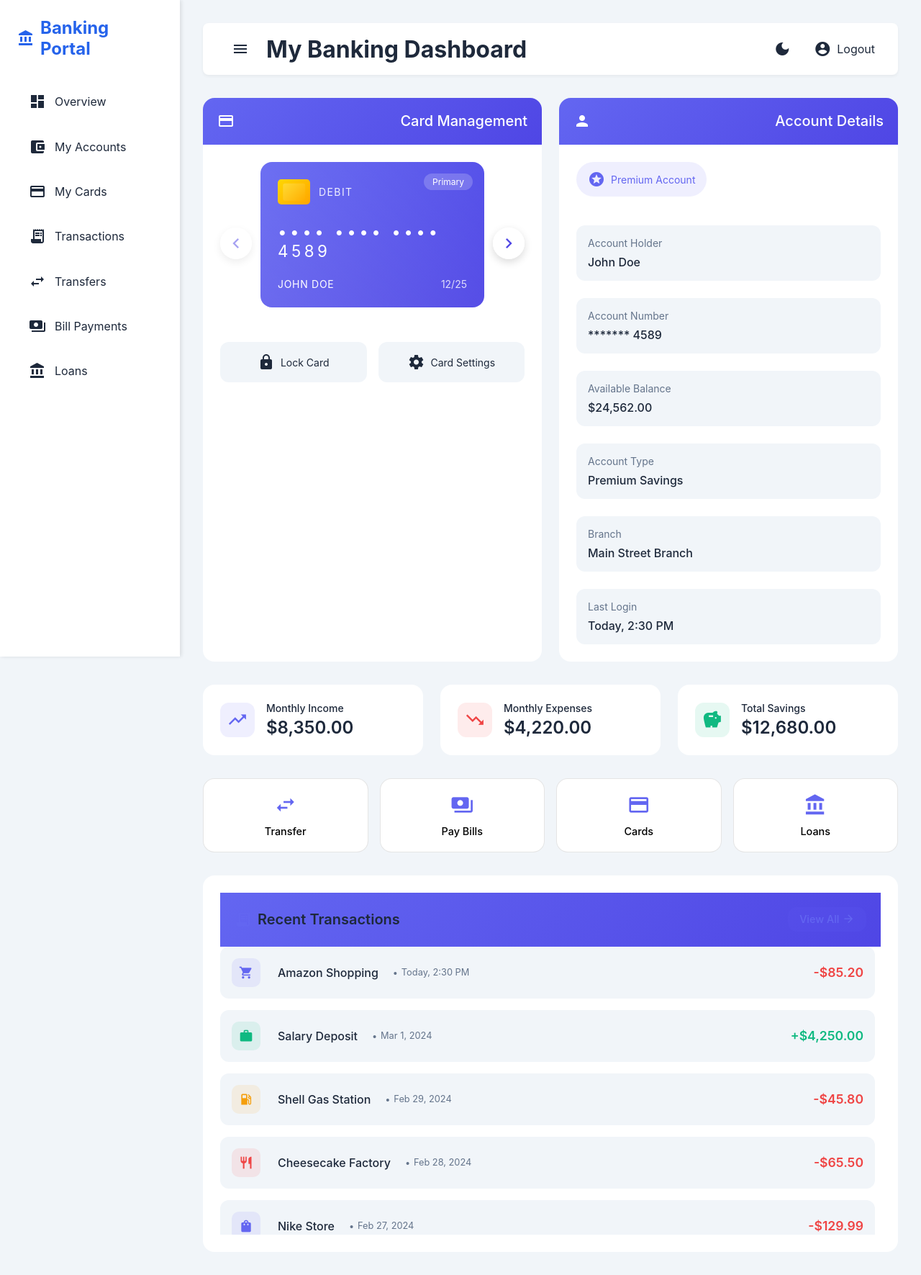
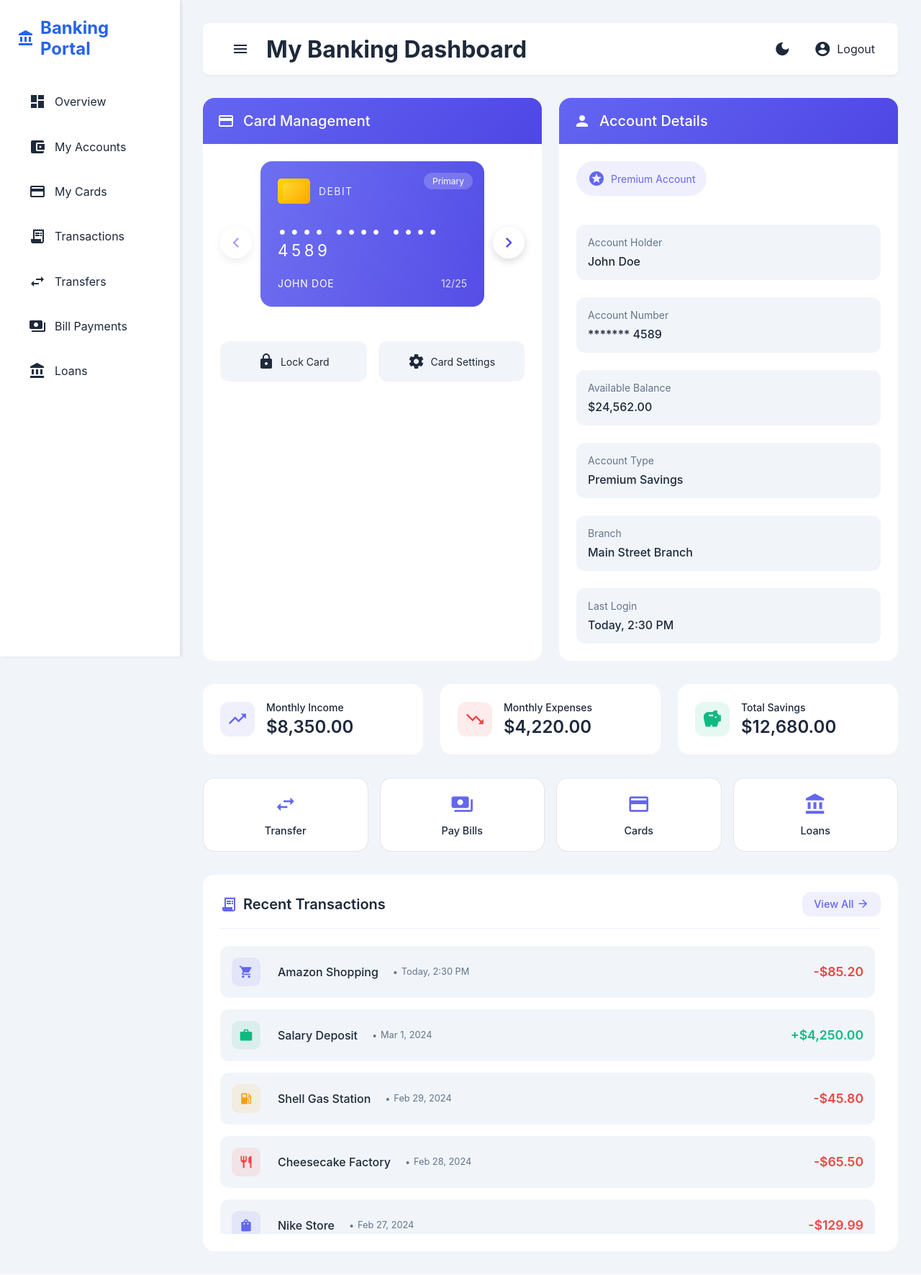
Before and after one commit to omernaseem12/Online-Banking-Application, a Django app: page /netbank/ in a window 1280 px wide. Shown: the whole page at 72% size. Run offline with Django 5.2, Linux system fonts and the light colour scheme; some libraries are stand-ins or nearby versions.

Commit message:
Net Bank Dashboard Frontend completed

```diff
--- a/Mybank/netbank/templates/netbank/dashboard.html
+++ b/Mybank/netbank/templates/netbank/dashboard.html
@@ -3,31 +3,82 @@
 {% block title %}Dashboard - Banking Portal{% endblock %}
 
 {% block style %}
+/* Remove all unused classes and keep only the ones that are used in the HTML */
 
-
-
-
-.card-section {
-    position: relative;
+.dashboard-sections {
+    display: grid;
+    grid-template-columns: repeat(2, 1fr);
+    gap: 1.5rem;
+    margin-bottom: 2rem;
 }
 
-.credit-card {
-    background: rgba(255, 255, 255, 0.1);
-    backdrop-filter: blur(10px);
+.section-card {
+    background: var(--card-background);
+    border-radius: 1rem;
+    overflow: hidden;
+}
+
+.section-card .section-header {
+    background: linear-gradient(135deg, #6366f1, #4f46e5);
+    color: white;
+    padding: 1.25rem;
+    display: flex;
+    align-items: center;
+    gap: 0.75rem;
+    border-bottom: none;
+    margin-bottom: 0;
+}
+
+.section-card .section-header .material-icons {
+    font-size: 1.5rem;
+}
+
+.section-card .section-header h2 {
+    font-size: 1.25rem;
+    font-weight: 500;
+}
+
+.section-content {
+    padding: 1.5rem;
+}
+
+/* Card Management Styles */
+.card-preview {
+    background: linear-gradient(135deg, #6366f1, #4f46e5);
     border-radius: 1rem;
     padding: 1.5rem;
+    color: white;
+    margin-bottom: 0;
     aspect-ratio: 1.6/1;
+    position: relative;
     display: flex;
     flex-direction: column;
     justify-content: space-between;
-    border: 1px solid rgba(255, 255, 255, 0.2);
+    max-width: 100%;
+    width: 100%;
+}
+
+.card-preview::before {
+    content: '';
+    position: absolute;
+    top: 0;
+    left: 0;
+    right: 0;
+    bottom: 0;
+    background: linear-gradient(45deg, rgba(255,255,255,0.1) 0%, rgba(255,255,255,0) 100%);
+    border-radius: inherit;
+}
+
+.card-content {
+    position: relative;
+    z-index: 1;
 }
 
 .card-chip {
     display: flex;
     align-items: center;
-    gap: 0.5rem;
-    margin-bottom: 1rem;
+    gap: 0.75rem;
+    margin-bottom: 1.5rem;
 }
 
 .chip-icon {
@@ -51,23 +102,22 @@
 }
 
 .card-type {
-    font-size: 0.8rem;
+    font-size: 0.875rem;
     text-transform: uppercase;
     letter-spacing: 0.1em;
-    opacity: 0.8;
+    opacity: 0.9;
 }
 
 .card-number {
     font-size: 1.4rem;
     letter-spacing: 0.2em;
-    margin: 1rem 0;
+    margin-bottom: 1.5rem;
 }
 
-.card-footer {
+.card-details {
     display: flex;
     justify-content: space-between;
-    align-items: center;
-    font-size: 0.9rem;
+    font-size: 0.875rem;
 }
 
 .card-holder {
@@ -79,75 +129,84 @@
     opacity: 0.8;
 }
 
-.account-section {
-    display: flex;
-    flex-direction: column;
-    justify-content: center;
+.card-actions {
+    display: grid;
+    grid-template-columns: repeat(2, 1fr);
+    gap: 1rem;
+    margin-top: 1.5rem;
 }
 
-.account-header {
-    margin-bottom: 1.5rem;
-}
-
-.account-label {
-    font-size: 0.9rem;
-    text-transform: uppercase;
-    letter-spacing: 0.05em;
-    opacity: 0.8;
-    margin-bottom: 0.5rem;
-}
-
-.account-balance {
-    font-size: 2.5rem;
-    font-weight: 600;
-    margin-bottom: 0.5rem;
-}
-
-.account-type {
-    display: flex;
-    align-items: center;
-    gap: 0.5rem;
-    font-size: 0.9rem;
-    opacity: 0.9;
-}
-
-.account-actions {
-    display: flex;
-    gap: 1rem;
-    margin-top: 1rem;
-}
-
-.account-action-btn {
-    background: rgba(255, 255, 255, 0.1);
-    border: 1px solid rgba(255, 255, 255, 0.2);
-    padding: 0.75rem 1.25rem;
+.card-action-btn {
+    background: var(--background-color);
+    border: none;
+    padding: 1rem;
     border-radius: 0.75rem;
-    color: white;
-    font-size: 0.9rem;
+    color: var(--text-color);
+    font-size: 0.875rem;
     cursor: pointer;
     transition: all 0.3s ease;
     display: flex;
     align-items: center;
+    justify-content: center;
     gap: 0.5rem;
 }
 
-.account-action-btn:hover {
-    background: rgba(255, 255, 255, 0.2);
+.card-action-btn:hover {
+    background: #6366f1;
+    color: white;
     transform: translateY(-2px);
 }
 
-.account-action-btn .material-icons {
-    font-size: 1.1rem;
+/* Account Details Styles */
+.account-info {
+    display: grid;
+    gap: 1.5rem;
 }
 
-@media (max-width: 768px) {
-
-    .credit-card {
-        max-width: 400px;
-        margin: 0 auto;
-    }
+.info-grid {
+    display: grid;
+    grid-template-columns: repeat(auto-fit, minmax(240px, 1fr));
+    gap: 1.5rem;
+    margin-top: 1rem;
 }
 
+.info-group {
+    display: grid;
+    gap: 0.5rem;
+    padding: 1rem;
+    background: var(--background-color);
+    border-radius: 0.75rem;
+    transition: all 0.2s ease;
+}
+
+.info-group:hover {
+    transform: translateY(-2px);
+    box-shadow: 0 4px 12px rgba(0, 0, 0, 0.1);
+}
+
+.info-label {
+    font-size: 0.875rem;
+    color: #64748b;
+}
+
+.info-value {
+    font-size: 1rem;
+    font-weight: 500;
+}
+
+.account-status {
+    display: flex;
+    align-items: center;
+    gap: 0.5rem;
+    padding: 0.75rem 1rem;
+    background: rgba(99, 102, 241, 0.1);
+    color: #6366f1;
+    border-radius: 2rem;
+    font-size: 0.875rem;
+    width: fit-content;
+}
+
+/* Stats Grid Styles */
 .stats-grid {
     display: grid;
     grid-template-columns: repeat(auto-fit, minmax(280px, 1fr));
@@ -212,6 +271,7 @@
     color: var(--text-color);
 }
 
+/* Quick Actions Styles */
 .quick-actions {
     display: grid;
     grid-template-columns: repeat(auto-fit, minmax(160px, 1fr));
@@ -229,6 +289,7 @@
     align-items: center;
     gap: 0.75rem;
     transition: all 0.3s ease;
+    color: var(--text-color)
 }
 
 .quick-action-btn .material-icons {
@@ -252,36 +313,39 @@
     color: white;
 }
 
+/* Transactions Section Styles */
 .transactions-section {
     background: var(--card-background);
     border-radius: 1rem;
     padding: 1.5rem;
 }
 
-.section-header {
+.transactions-section .section-header {
+    background: transparent;
     display: flex;
     justify-content: space-between;
     align-items: center;
-    margin-bottom: 0;
-    padding-bottom: 1rem;
+    margin-bottom: 1.5rem;
+    padding: 0 0 1rem 0;
     border-bottom: 1px solid rgba(99, 102, 241, 0.1);
 }
 
-.section-header h3 {
+.transactions-section .section-header h3 {
     font-size: 1.25rem;
     font-weight: 600;
     display: flex;
     align-items: center;
     gap: 0.5rem;
     color: var(--text-color);
+    margin: 0;
 }
 
-.section-header h3 .material-icons {
+.transactions-section .section-header h3 .material-icons {
     font-size: 1.5rem;
     color: #6366f1;
 }
 
-.view-all {
+.transactions-section .view-all {
     color: #6366f1;
     font-size: 0.9rem;
     font-weight: 500;
@@ -295,7 +359,7 @@
     transition: all 0.3s ease;
 }
 
-.view-all:hover {
+.transactions-section .view-all:hover {
     background: rgba(99, 102, 241, 0.15);
     transform: translateY(-1px);
 }
@@ -342,56 +406,6 @@
 .transaction-item:hover {
     transform: translateX(4px);
     background: rgba(99, 102, 241, 0.05);
-}
-
-.transaction-view-more {
-    position: absolute;
-    right: -100px;
-    top: 50%;
-    transform: translateY(-50%);
-    padding: 0.5rem 1rem;
-    background: #6366f1;
-    color: white;
-    border: none;
-    border-radius: 0.5rem;
-    font-size: 0.875rem;
-    cursor: pointer;
-    display: flex;
-    align-items: center;
-    gap: 0.25rem;
-    transition: all 0.3s ease;
-    opacity: 0;
-}
-
-.transaction-item:hover .transaction-view-more {
-    right: 1rem;
-    opacity: 1;
-}
-
-.transaction-view-more:hover {
-    background: #4f46e5;
-    transform: translateY(-50%) scale(1.05);
-}
-
-.transaction-view-more .material-icons {
-    font-size: 1.1rem;
-}
-
-/* Dark mode enhancements */
-[data-theme="dark"] .transaction-item:hover {
-    background: rgba(255, 255, 255, 0.05);
-}
-
-[data-theme="dark"] .section-header {
-    border-bottom-color: rgba(255, 255, 255, 0.1);
-}
-
-[data-theme="dark"] .view-all {
-    background: rgba(255, 255, 255, 0.1);
-}
-
-[data-theme="dark"] .view-all:hover {
-    background: rgba(255, 255, 255, 0.15);
 }
 
 .transaction-info {
@@ -484,248 +498,170 @@
     color: #ef4444;
 }
 
-.empty-state {
-    text-align: center;
-    padding: 2rem;
-    color: #64748b;
+.transaction-view-more {
+    position: absolute;
+    right: -100px;
+    top: 50%;
+    transform: translateY(-50%);
+    padding: 0.5rem 1rem;
+    background: #6366f1;
+    color: white;
+    border: none;
+    border-radius: 0.5rem;
+    font-size: 0.875rem;
+    cursor: pointer;
+    display: flex;
+    align-items: center;
+    gap: 0.25rem;
+    transition: all 0.3s ease;
+    opacity: 0;
 }
 
-.empty-state .material-icons {
-    font-size: 3rem;
-    margin-bottom: 1rem;
+.transaction-item:hover .transaction-view-more {
+    right: 1rem;
+    opacity: 1;
 }
 
-.dashboard-sections {
-    display: grid;
-    grid-template-columns: repeat(2, 1fr);
-    gap: 1.5rem;
-    margin-bottom: 2rem;
+.transaction-view-more:hover {
+    background: #4f46e5;
+    transform: translateY(-50%) scale(1.05);
 }
 
-.section-card {
-    background: var(--card-background);
-    border-radius: 1rem;
-    overflow: hidden;
+.transaction-view-more .material-icons {
+    font-size: 1.1rem;
 }
 
-.section-header {
-    background: linear-gradient(135deg, #6366f1, #4f46e5);
-    color: white;
-    padding: 1.25rem;
-    display: flex;
-    align-items: center;
-    gap: 0.75rem;
+/* Card Slider Styles */
+.card-slider-container {
+    position: relative;
+    margin-bottom: 1.5rem;
+    padding: 0 3rem;
+    max-width: 600px;
+    margin-left: auto;
+    margin-right: auto;
 }
 
-.section-header .material-icons {
-    font-size: 1.5rem;
+.card-slider {
+    position: relative;
+    overflow: hidden;
+    border-radius: 1rem;
 }
 
-.section-header h2 {
-    font-size: 1.25rem;
-    font-weight: 500;
+.card-slider-track {
+    display: flex;
+    transition: transform 0.5s ease;
 }
 
-.section-content {
-    padding: 1.5rem;
+.card-slide {
+    min-width: 100%;
+    padding: 0 0.5rem;
+    box-sizing: border-box;
 }
 
-/* Card Management Styles */
-.card-preview {
-    background: linear-gradient(135deg, #6366f1, #4f46e5);
-    border-radius: 1rem;
-    padding: 1.5rem;
-    color: white;
-    margin-bottom: 0;
-    aspect-ratio: 1.6/1;
-    position: relative;
-    display: flex;
-    flex-direction: column;
-    justify-content: space-between;
-    max-width: 100%;
-    width: 100%;
-}
-
-.card-preview::before {
-    content: '';
+.slider-nav {
     position: absolute;
-    top: 0;
-    left: 0;
-    right: 0;
-    bottom: 0;
-    background: linear-gradient(45deg, rgba(255,255,255,0.1) 0%, rgba(255,255,255,0) 100%);
-    border-radius: inherit;
-}
-
-.card-content {
-    position: relative;
-    z-index: 1;
-}
-
-.card-chip {
-    display: flex;
-    align-items: center;
-    gap: 0.75rem;
-    margin-bottom: 1.5rem;
-}
-
-.card-type {
-    font-size: 0.875rem;
-    text-transform: uppercase;
-    letter-spacing: 0.1em;
-    opacity: 0.9;
-}
-
-.card-number {
-    font-size: 1.4rem;
-    letter-spacing: 0.2em;
-    margin-bottom: 1.5rem;
-}
-
-.card-details {
-    display: flex;
-    justify-content: space-between;
-    font-size: 0.875rem;
-}
-
-.card-holder {
-    text-transform: uppercase;
-    letter-spacing: 0.05em;
-}
-
-.card-actions {
-    display: grid;
-    grid-template-columns: repeat(2, 1fr);
-    gap: 1rem;
-    margin-top: 1.5rem;
-}
-
-.card-action-btn {
-    background: var(--background-color);
+    top: 50%;
+    transform: translateY(-50%);
+    width: 44px;
+    height: 44px;
+    background: rgba(255, 255, 255, 0.95);
     border: none;
-    padding: 1rem;
-    border-radius: 0.75rem;
-    color: var(--text-color);
-    font-size: 0.875rem;
-    cursor: pointer;
-    transition: all 0.3s ease;
+    border-radius: 50%;
     display: flex;
     align-items: center;
     justify-content: center;
-    gap: 0.5rem;
+    cursor: pointer;
+    z-index: 10;
+    box-shadow: 0 4px 12px rgba(0, 0, 0, 0.15);
+    transition: all 0.3s ease;
 }
 
-.card-action-btn:hover {
-    background: #6366f1;
-    color: white;
-    transform: translateY(-2px);
+.slider-nav:hover {
+    background: white;
+    box-shadow: 0 6px 16px rgba(0, 0, 0, 0.2);
+    transform: translateY(-50%) scale(1.05);
 }
 
-.card-limits {
-    margin-top: 1.5rem;
+.slider-nav.prev {
+    left: 0;
 }
 
-.limit-item {
-    display: flex;
-    justify-content: space-between;
-    align-items: center;
-    padding: 0.75rem 0;
-    border-bottom: 1px solid var(--background-color);
+.slider-nav.next {
+    right: 0;
 }
 
-.limit-item:last-child {
-    border-bottom: none;
+.slider-nav .material-icons {
+    font-size: 1.75rem;
+    color: #4f46e5;
 }
 
-.limit-label {
-    color: #64748b;
-    font-size: 0.875rem;
+.slider-nav:hover .material-icons {
+    color: #6366f1;
 }
 
-.limit-value {
-    font-weight: 500;
-}
-
-/* Account Details Styles */
-.account-info {
-    display: grid;
-    gap: 1.5rem;
-}
-
-.info-grid {
-    display: grid;
-    grid-template-columns: repeat(auto-fit, minmax(240px, 1fr));
-    gap: 1.5rem;
+.slider-indicators {
+    display: flex;
+    justify-content: center;
+    gap: 0.5rem;
     margin-top: 1rem;
 }
 
-.info-group {
-    display: grid;
-    gap: 0.5rem;
-    padding: 1rem;
-    background: var(--background-color);
-    border-radius: 0.75rem;
-    transition: all 0.2s ease;
+.slider-dot {
+    width: 8px;
+    height: 8px;
+    border-radius: 50%;
+    background: rgba(255, 255, 255, 0.3);
+    cursor: pointer;
+    transition: all 0.3s ease;
 }
 
-.info-group:hover {
-    transform: translateY(-2px);
-    box-shadow: 0 4px 12px rgba(0, 0, 0, 0.1);
+.slider-dot.active {
+    background: white;
+    transform: scale(1.2);
 }
 
-.info-label {
-    font-size: 0.875rem;
-    color: #64748b;
+.card-badge {
+    position: absolute;
+    top: 1rem;
+    right: 1rem;
+    padding: 0.25rem 0.75rem;
+    background: rgba(255, 255, 255, 0.2);
+    border-radius: 1rem;
+    font-size: 0.75rem;
+    backdrop-filter: blur(4px);
 }
 
-.info-value {
-    font-size: 1rem;
-    font-weight: 500;
+/* Dark mode styles */
+[data-theme="dark"] .info-group {
+    background: rgba(255, 255, 255, 0.05);
 }
 
-.account-status {
-    display: flex;
-    align-items: center;
-    gap: 0.5rem;
-    padding: 0.75rem 1rem;
-    background: rgba(99, 102, 241, 0.1);
-    color: #6366f1;
-    border-radius: 2rem;
-    font-size: 0.875rem;
-    width: fit-content;
+[data-theme="dark"] .card-action-btn,
+[data-theme="dark"] .account-action-btn {
+    background: rgba(255, 255, 255, 0.05);
 }
 
-.account-status.premium {
-    background: rgba(99, 102, 241, 0.1);
-    color: #6366f1;
+[data-theme="dark"] .transaction-item {
+    background: rgba(255, 255, 255, 0.05);
 }
 
-.account-actions {
-    display: grid;
-    gap: 1rem;
-    margin-top: 1.5rem;
+[data-theme="dark"] .transaction-item:hover {
+    background: rgba(255, 255, 255, 0.05);
 }
 
-.account-action-btn {
-    background: var(--background-color);
-    border: none;
-    padding: 1rem;
-    border-radius: 0.75rem;
-    color: var(--text-color);
-    font-size: 0.875rem;
-    cursor: pointer;
-    transition: all 0.3s ease;
-    display: flex;
-    align-items: center;
-    gap: 0.5rem;
+[data-theme="dark"] .transactions-section .section-header {
+    border-bottom-color: rgba(255, 255, 255, 0.1);
 }
 
-.account-action-btn:hover {
-    background: #6366f1;
-    color: white;
-    transform: translateY(-2px);
+[data-theme="dark"] .transactions-section .view-all {
+    background: rgba(255, 255, 255, 0.1);
 }
 
+[data-theme="dark"] .transactions-section .view-all:hover {
+    background: rgba(255, 255, 255, 0.15);
+}
+
+/* Responsive Styles */
 @media (max-width: 1200px) {
     .info-grid {
         grid-template-columns: repeat(2, 1fr);
@@ -742,12 +678,30 @@
 }
 
 @media (max-width: 1024px) {
+    .dashboard-sections {
+        grid-template-columns: 1fr;
+        max-width: 800px;
+        margin: 0 auto 2rem auto;
+    }
+
+    .section-card:first-child {
+        order: 1;
+    }
+
+    .section-card:nth-child(2) {
+        order: 2;
+    }
+
     .card-slider-container {
         max-width: 500px;
     }
 }
 
 @media (max-width: 768px) {
+    .dashboard-sections {
+        gap: 1rem;
+    }
+
     .info-grid {
         grid-template-columns: repeat(2, 1fr);
         gap: 0.875rem;
@@ -810,6 +764,24 @@
     .transaction-amount {
         font-size: 1rem;
     }
+
+    .transactions-section .section-header {
+        padding-bottom: 0.875rem;
+        margin-bottom: 1.25rem;
+    }
+
+    .transactions-section .section-header h3 {
+        font-size: 1.125rem;
+    }
+
+    .transactions-section .section-header h3 .material-icons {
+        font-size: 1.375rem;
+    }
+
+    .transactions-section .view-all {
+        padding: 0.375rem 0.875rem;
+        font-size: 0.875rem;
+    }
 }
 
 @media (max-width: 640px) {
@@ -853,10 +825,6 @@
     .chip-icon {
         width: 35px;
         height: 28px;
-    }
-
-    .card-type {
-        font-size: 0.75rem;
     }
 
     .card-details {
@@ -1020,144 +988,23 @@
         font-size: 0.9375rem;
         margin-left: 2.5rem;
     }
-}
 
-/* Dark mode enhancements for better contrast */
-[data-theme="dark"] .info-group {
-    background: rgba(255, 255, 255, 0.05);
-}
-
-[data-theme="dark"] .card-action-btn,
-[data-theme="dark"] .account-action-btn {
-    background: rgba(255, 255, 255, 0.05);
-}
-
-[data-theme="dark"] .transaction-item {
-    background: rgba(255, 255, 255, 0.05);
-}
-
-[data-theme="dark"] .limit-item {
-    border-bottom-color: rgba(255, 255, 255, 0.1);
-}
-
-.card-slider-container {
-    position: relative;
-    margin-bottom: 1.5rem;
-    padding: 0 3rem;
-    max-width: 600px;
-    margin-left: auto;
-    margin-right: auto;
-}
-
-.card-slider {
-    position: relative;
-    overflow: hidden;
-    border-radius: 1rem;
-}
-
-.card-slider-track {
-    display: flex;
-    transition: transform 0.5s ease;
-}
-
-.card-slide {
-    min-width: 100%;
-    padding: 0 0.5rem;
-    box-sizing: border-box;
-}
-
-.slider-nav {
-    position: absolute;
-    top: 50%;
-    transform: translateY(-50%);
-    width: 44px;
-    height: 44px;
-    background: rgba(255, 255, 255, 0.95);
-    border: none;
-    border-radius: 50%;
-    display: flex;
-    align-items: center;
-    justify-content: center;
-    cursor: pointer;
-    z-index: 10;
-    box-shadow: 0 4px 12px rgba(0, 0, 0, 0.15);
-    transition: all 0.3s ease;
-}
-
-.slider-nav:hover {
-    background: white;
-    box-shadow: 0 6px 16px rgba(0, 0, 0, 0.2);
-    transform: translateY(-50%) scale(1.05);
-}
-
-.slider-nav.prev {
-    left: 0;
-}
-
-.slider-nav.next {
-    right: 0;
-}
-
-.slider-nav .material-icons {
-    font-size: 1.75rem;
-    color: #4f46e5;
-}
-
-.slider-nav:hover .material-icons {
-    color: #6366f1;
-}
-
-.slider-indicators {
-    display: flex;
-    justify-content: center;
-    gap: 0.5rem;
-    margin-top: 1rem;
-}
-
-.slider-dot {
-    width: 8px;
-    height: 8px;
-    border-radius: 50%;
-    background: rgba(255, 255, 255, 0.3);
-    cursor: pointer;
-    transition: all 0.3s ease;
-}
-
-.slider-dot.active {
-    background: white;
-    transform: scale(1.2);
-}
-
-.card-badge {
-    position: absolute;
-    top: 1rem;
-    right: 1rem;
-    padding: 0.25rem 0.75rem;
-    background: rgba(255, 255, 255, 0.2);
-    border-radius: 1rem;
-    font-size: 0.75rem;
-    backdrop-filter: blur(4px);
-}
-
-@media (max-width: 1024px) {
-    .dashboard-sections {
-        grid-template-columns: 1fr;
-        max-width: 800px;
-        margin: 0 auto 2rem auto;
+    .transactions-section .section-header {
+        padding-bottom: 0.75rem;
+        margin-bottom: 1rem;
     }
 
-    .section-card:first-child {
-        order: 1;
+    .transactions-section .section-header h3 {
+        font-size: 1rem;
     }
 
-    .section-card:nth-child(2) {
-        order: 2;
+    .transactions-section .section-header h3 .material-icons {
+        font-size: 1.25rem;
     }
-}
 
-@media (max-width: 768px) {
-    .dashboard-sections {
-        gap: 1rem;
+    .transactions-section .view-all {
+        padding: 0.25rem 0.75rem;
+        font-size: 0.8125rem;
     }
 }
 {% endblock %}
```
